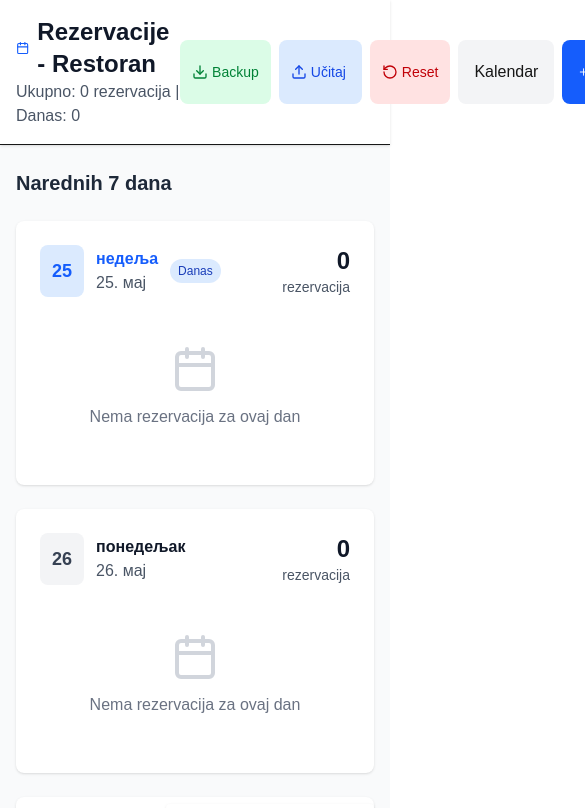
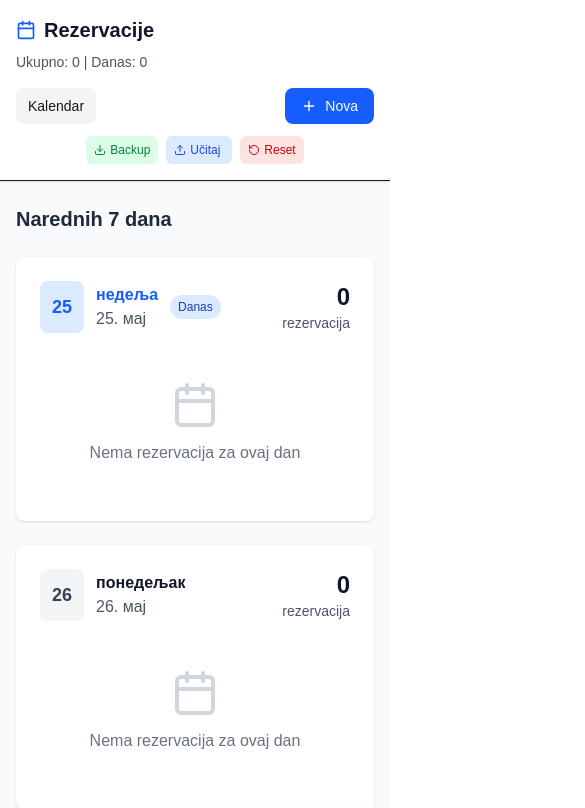
Before and after one commit to AquaPirot/restaurant-reservations, a Next.js app: page / in a window 390 px wide. Shown: the top 808 px of the page, 585 px wide, since content can reach past the window. Built offline with nearby package versions, Linux system fonts and the light colour scheme.

Commit message:
Add app icons and PWA manifest

```diff
--- a/src/components/ReservationSystem.js
+++ b/src/components/ReservationSystem.js
@@ -37,10 +37,75 @@ export default function ReservationSystem() {
 
   return (
     <div className="min-h-screen bg-gray-50">
-      {/* Header */}
+     {/* Header - MOBILE FRIENDLY */}
       <div className="bg-white shadow-sm border-b">
         <div className="max-w-7xl mx-auto px-4 py-4">
-          <div className="flex justify-between items-center">
+          {/* Mobile Layout - Stack vertically */}
+          <div className="block md:hidden">
+            {/* Title and Stats */}
+            <div className="mb-4">
+              <h1 className="text-xl font-bold text-gray-900 flex items-center space-x-2 mb-2">
+                <Calendar className="w-5 h-5 text-blue-600" />
+                <span>Rezervacije</span>
+              </h1>
+              <p className="text-sm text-gray-600">
+                Ukupno: {reservations.length} | Danas: {getReservationsForDate(new Date()).length}
+              </p>
+            </div>
+
+            {/* Main Actions Row */}
+            <div className="flex justify-between items-center mb-3">
+              <button
+                onClick={() => setCurrentView(currentView === 'week' ? 'calendar' : 'week')}
+                className="flex items-center space-x-1 px-3 py-2 bg-gray-100 hover:bg-gray-200 rounded-lg transition-colors text-sm"
+              >
+                <span>{currentView === 'week' ? 'Kalendar' : 'Sedmica'}</span>
+              </button>
+
+              <button
+                onClick={() => setShowAddForm(true)}
+                className="flex items-center space-x-2 px-4 py-2 bg-blue-600 hover:bg-blue-700 text-white rounded-lg transition-colors text-sm"
+              >
+                <Plus className="w-4 h-4" />
+                <span>Nova</span>
+              </button>
+            </div>
+
+            {/* Data Management Row */}
+            <div className="flex justify-center space-x-2">
+              <button
+                onClick={exportData}
+                className="flex items-center space-x-1 px-2 py-1.5 bg-green-100 hover:bg-green-200 text-green-700 rounded-md transition-colors text-xs"
+                title="Backup"
+              >
+                <Download className="w-3 h-3" />
+                <span>Backup</span>
+              </button>
+
+              <label className="flex items-center space-x-1 px-2 py-1.5 bg-blue-100 hover:bg-blue-200 text-blue-700 rounded-md transition-colors cursor-pointer text-xs">
+                <Upload className="w-3 h-3" />
+                <span>Učitaj</span>
+                <input
+                  type="file"
+                  accept=".json"
+                  onChange={handleImportChange}
+                  className="hidden"
+                />
+              </label>
+
+              <button
+                onClick={resetAllData}
+                className="flex items-center space-x-1 px-2 py-1.5 bg-red-100 hover:bg-red-200 text-red-700 rounded-md transition-colors text-xs"
+                title="Reset"
+              >
+                <RotateCcw className="w-3 h-3" />
+                <span>Reset</span>
+              </button>
+            </div>
+          </div>
+
+          {/* Desktop Layout - Original horizontal */}
+          <div className="hidden md:flex justify-between items-center">
             <div>
               <h1 className="text-2xl font-bold text-gray-900 flex items-center space-x-2">
                 <Calendar className="w-6 h-6 text-blue-600" />
@@ -53,7 +118,6 @@ export default function ReservationSystem() {
             </div>
 
             <div className="flex space-x-2">
-              {/* Data Management Buttons */}
               <button
                 onClick={exportData}
                 className="flex items-center space-x-1 px-3 py-2 bg-green-100 hover:bg-green-200 text-green-700 rounded-lg transition-colors text-sm"
```
